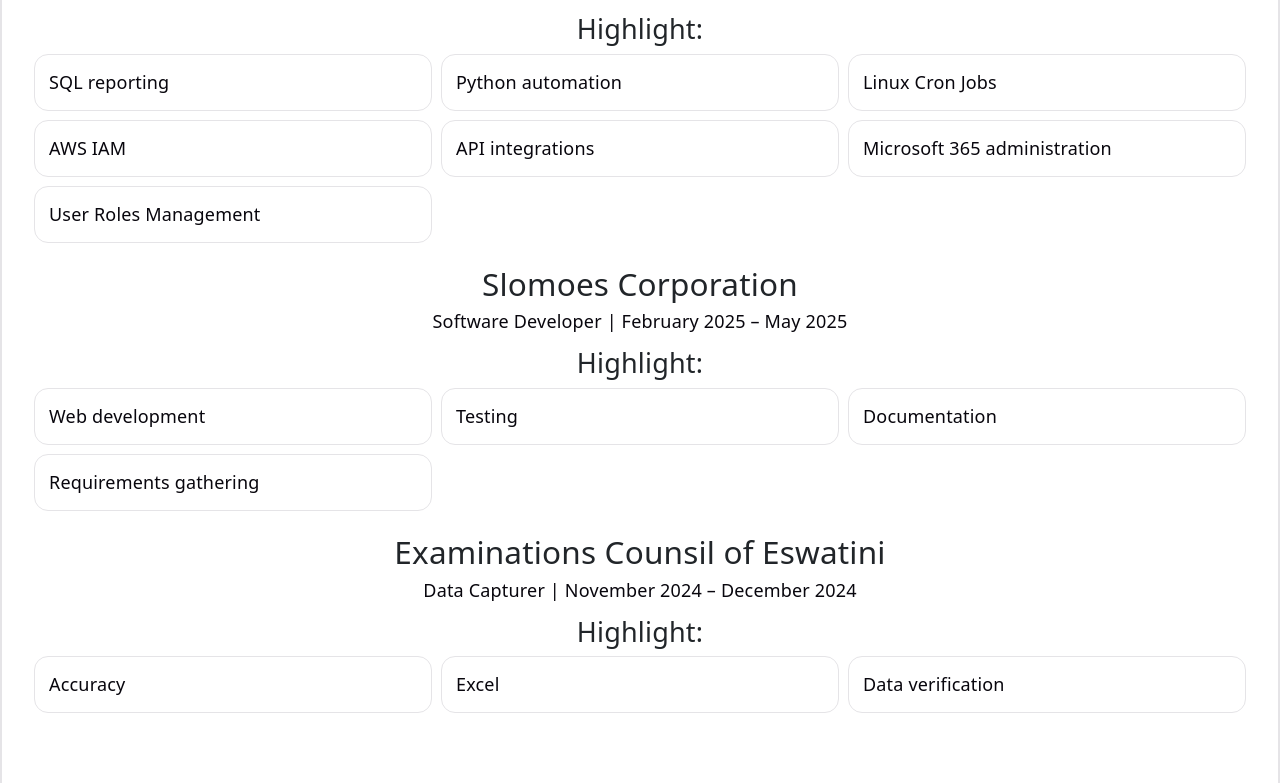
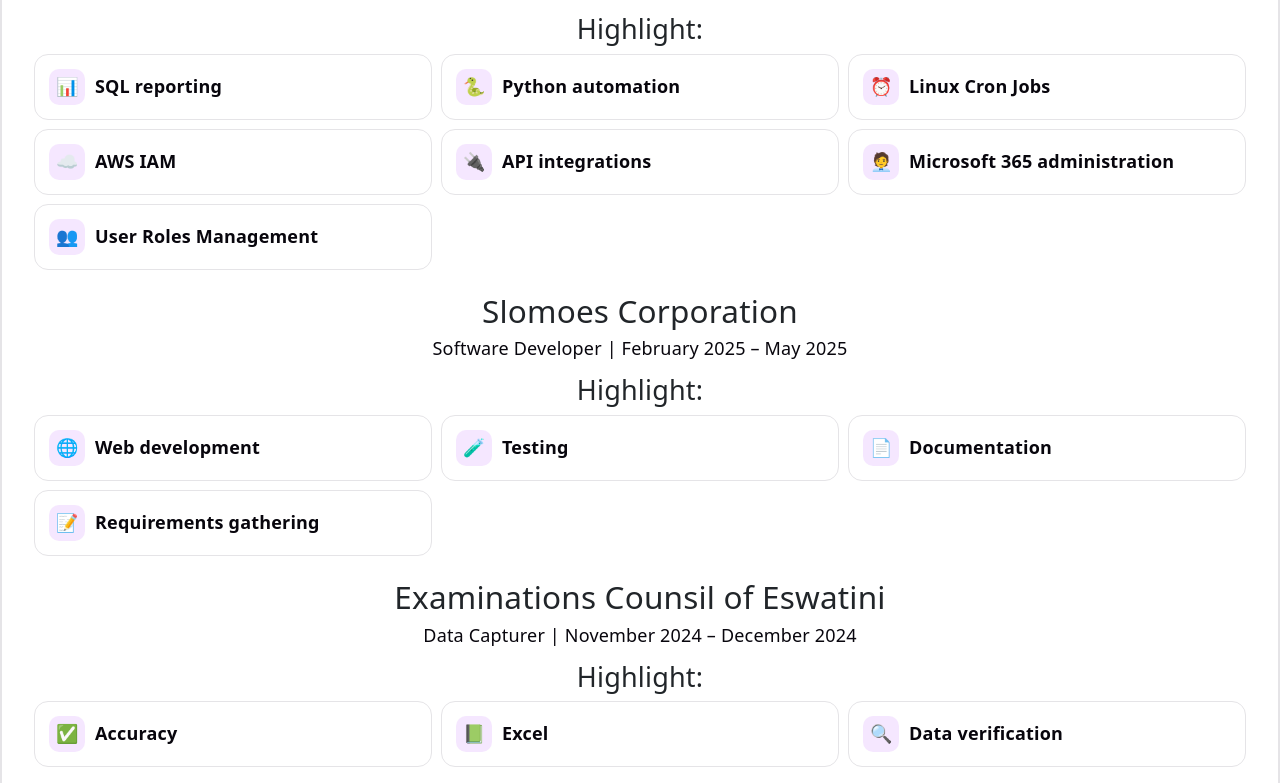
Before and after one commit to BiyelweDlamini/portfolio, a React (Vite) app in the folder portfolio/: page / in a window 1280 px wide. Shown: the part 1210-1993 px from the top of the page. Built offline with nearby package versions, Linux system fonts and the light colour scheme.

Commit message:
Adding Icons to cards

```diff
--- a/portfolio/src/components/Experience.jsx
+++ b/portfolio/src/components/Experience.jsx
@@ -1,4 +1,27 @@
 export default function Experience() {
+  const eMaliHighlights = [
+    { label: 'SQL reporting', icon: '📊' },
+    { label: 'Python automation', icon: '🐍' },
+    { label: 'Linux Cron Jobs', icon: '⏰' },
+    { label: 'AWS IAM', icon: '☁️' },
+    { label: 'API integrations', icon: '🔌' },
+    { label: 'Microsoft 365 administration', icon: '🧑‍💼' },
+    { label: 'User Roles Management', icon: '👥' },
+  ];
+
+  const slomoesHighlights = [
+    { label: 'Web development', icon: '🌐' },
+    { label: 'Testing', icon: '🧪' },
+    { label: 'Documentation', icon: '📄' },
+    { label: 'Requirements gathering', icon: '📝' },
+  ];
+
+  const examsHighlights = [
+    { label: 'Accuracy', icon: '✅' },
+    { label: 'Excel', icon: '📗' },
+    { label: 'Data verification', icon: '🔍' },
+  ];
+
   return (
     <section id="experience" style={{ padding: '32px' }}>
       <h2>Experience</h2>
@@ -12,18 +35,13 @@
         <h4 style={{ margin: '12px 0 8px' }}>Highlight:</h4>
 
         <div className="row g-2 experience-cards">
-          {[
-            'SQL reporting',
-            'Python automation',
-            'Linux Cron Jobs',
-            'AWS IAM',
-            'API integrations',
-            'Microsoft 365 administration',
-            'User Roles Management',
-          ].map((label) => (
+          {eMaliHighlights.map(({ label, icon }) => (
             <div key={label} className="col-12 col-sm-6 col-lg-4">
               <div className="experience-card h-100">
-                <div className="experience-card-inner">{label}</div>
+                <div className="experience-card-inner">
+                  <span className="experience-card-icon" aria-hidden="true">{icon}</span>
+                  <span>{label}</span>
+                </div>
               </div>
             </div>
           ))}
@@ -39,10 +57,13 @@
 
         <h4 style={{ margin: '12px 0 8px' }}>Highlight:</h4>
         <div className="row g-2 experience-cards">
-          {['Web development', 'Testing', 'Documentation', 'Requirements gathering'].map((label) => (
+          {slomoesHighlights.map(({ label, icon }) => (
             <div key={label} className="col-12 col-sm-6 col-lg-4">
               <div className="experience-card h-100">
-                <div className="experience-card-inner">{label}</div>
+                <div className="experience-card-inner">
+                  <span className="experience-card-icon" aria-hidden="true">{icon}</span>
+                  <span>{label}</span>
+                </div>
               </div>
             </div>
           ))}
@@ -57,10 +78,13 @@
 
         <h4 style={{ margin: '12px 0 8px' }}>Highlight:</h4>
         <div className="row g-2 experience-cards">
-          {['Accuracy', 'Excel', 'Data verification'].map((label) => (
+          {examsHighlights.map(({ label, icon }) => (
             <div key={label} className="col-12 col-sm-6 col-lg-4">
               <div className="experience-card h-100">
-                <div className="experience-card-inner">{label}</div>
+                <div className="experience-card-inner">
+                  <span className="experience-card-icon" aria-hidden="true">{icon}</span>
+                  <span>{label}</span>
+                </div>
               </div>
             </div>
           ))}
--- a/portfolio/src/style.css
+++ b/portfolio/src/style.css
@@ -272,7 +272,21 @@
   display: flex;
   align-items: center;
   justify-content: flex-start;
+  gap: 10px;
   color: var(--text-h);
+  font-weight: 600;
+}
+
+.experience-card-icon {
+  display: inline-flex;
+  align-items: center;
+  justify-content: center;
+  width: 36px;
+  height: 36px;
+  border-radius: 10px;
+  background: rgba(170, 59, 255, 0.12);
+  font-size: 18px;
+  flex-shrink: 0;
 }
 
 .experience-card:hover {
```
